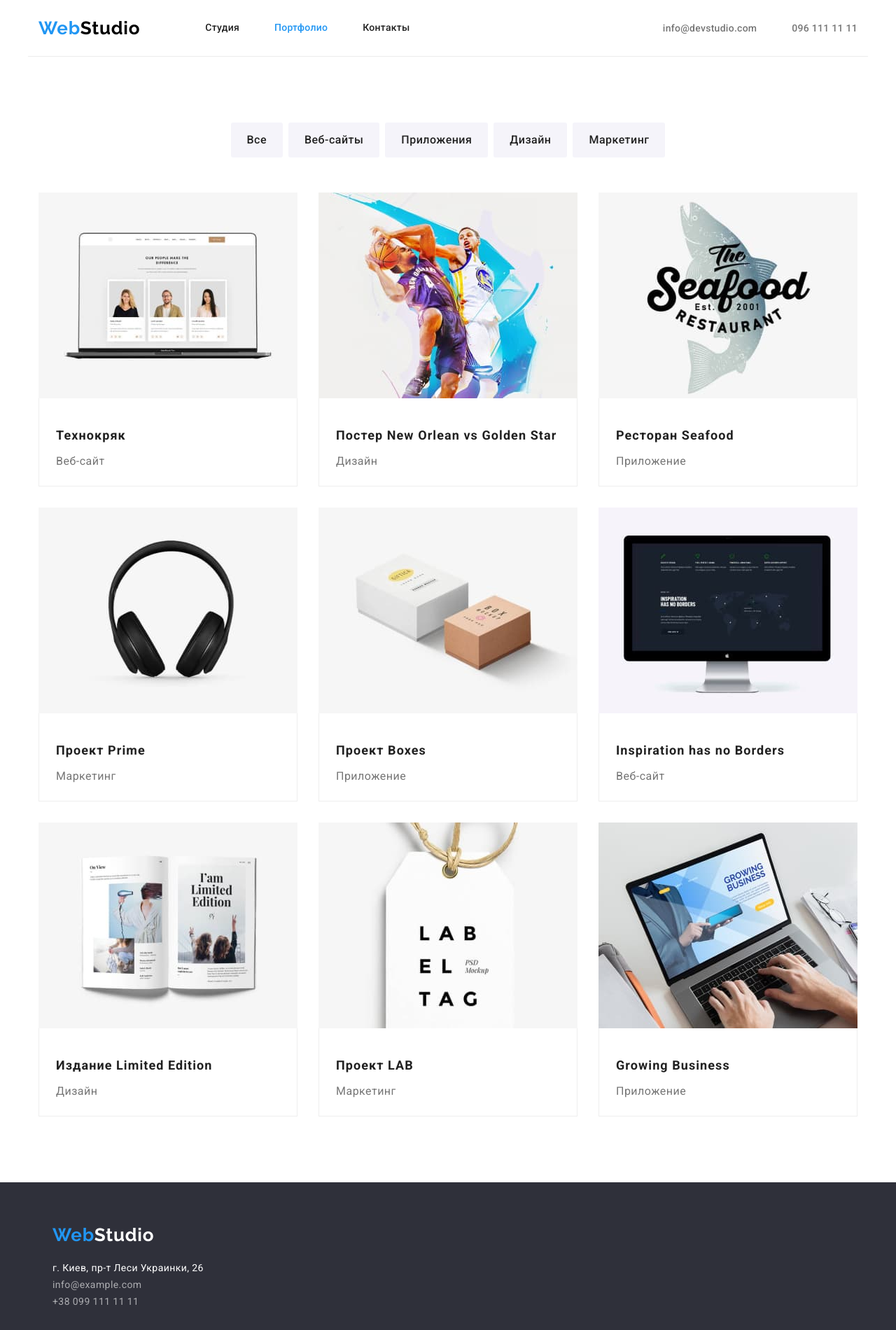
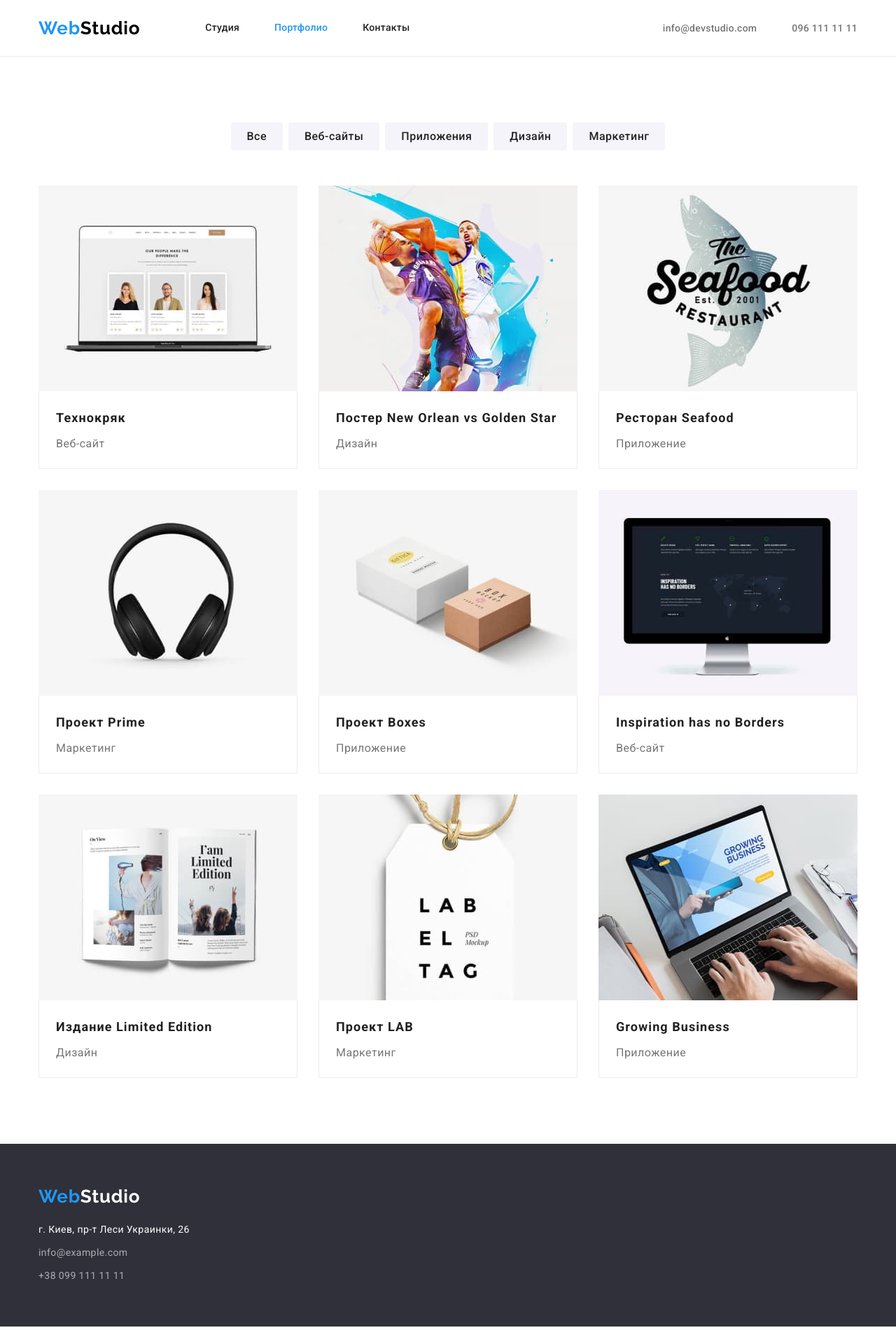
Before and after one commit to St-Ihor/goit-markup-hw-03, a plain HTML site: page portfolio.html in a window 1280 px wide. Shown: the whole page at 70% size. Drawn offline with nearby package versions, Linux system fonts and the light colour scheme.

Commit message:
правки ментора

```diff
--- a/css/style.css
+++ b/css/style.css
@@ -75,12 +75,12 @@ body {
 
 /* все про хедер */
 
-.container.header,
+.header .container,
 .nav-links {
   display: flex;
   align-items: center;
 }
-.container.header {
+.header {
   border-bottom: 1px solid var(--line);
 }
 
@@ -334,7 +334,7 @@ body {
   display: inline-block;
   border: 1px solid transparent;
   border-radius: 3px;
-  padding: 11px 22px;
+  padding: 6px 22px;
 
   background-color: var(--background-filter);
   color: var(--secondary-text-color);
@@ -382,6 +382,7 @@ body {
 }
 
 .production .name {
+  margin-top: 0;
   margin-bottom: 4px;
   color: var(--secondary-text-color);
   font-weight: 700;
@@ -406,7 +407,8 @@ body {
 /* все про футтер */
 .footer {
   background-color: var(--backgound-footer);
-  padding: 60px;
+  padding-top: 60px;
+  padding-bottom: 60px;
 }
 /* лого */
 .logo-footer {
@@ -438,7 +440,7 @@ body {
 }
 
 .address .item {
-  margin-top: 0;
+  margin-top: 9px;
   margin-bottom: 0;
   color: var(--footer-contscts);
 }
--- a/portfolio.html
+++ b/portfolio.html
@@ -16,8 +16,8 @@
 
 <body>
     <!--шапка-->
-    <header>
-        <div class="container header">
+    <header class="header">
+        <div class="container">
             <nav class="nav-links">
                 <a href="./index.html" class="logo-header"><span class="logo-part">Web</span>Studio</a>
                 <ul class="site-nav list">
```
Also changed, not shown: index.html (+2 -2 lines).
